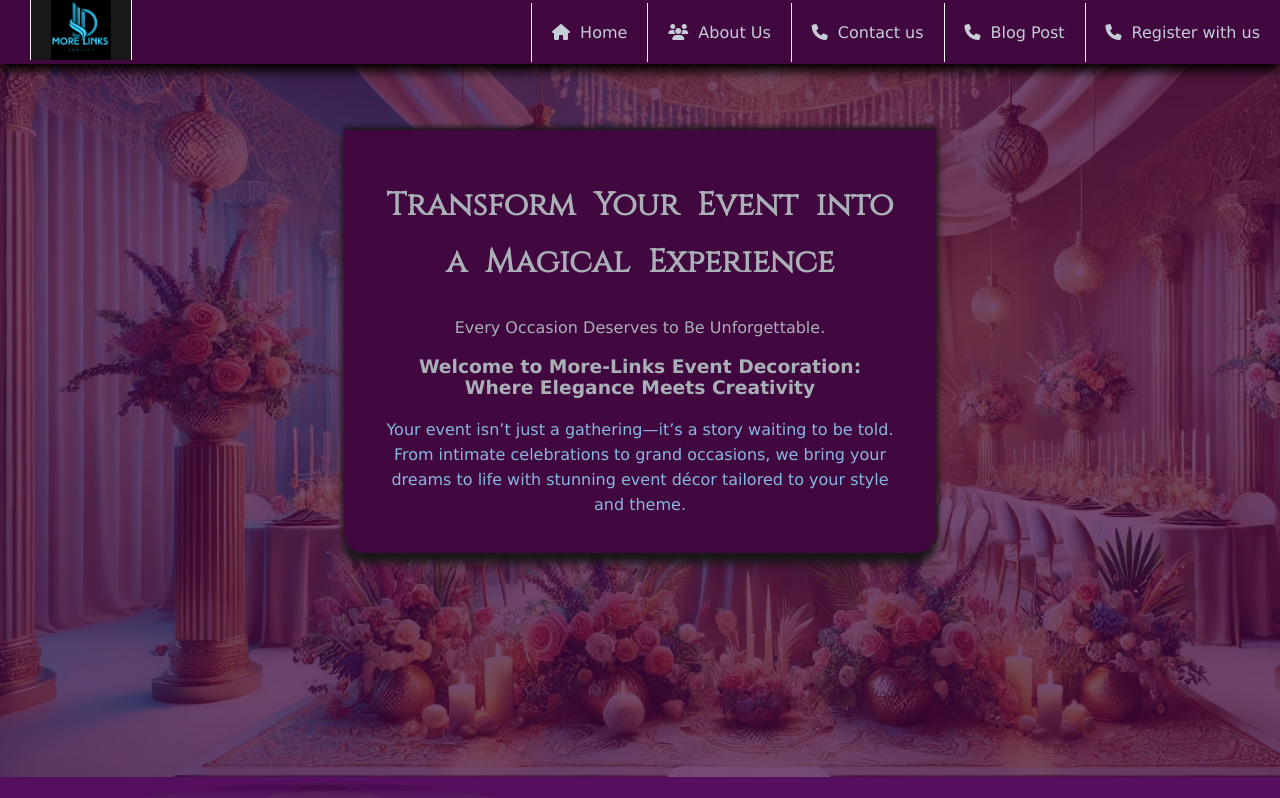
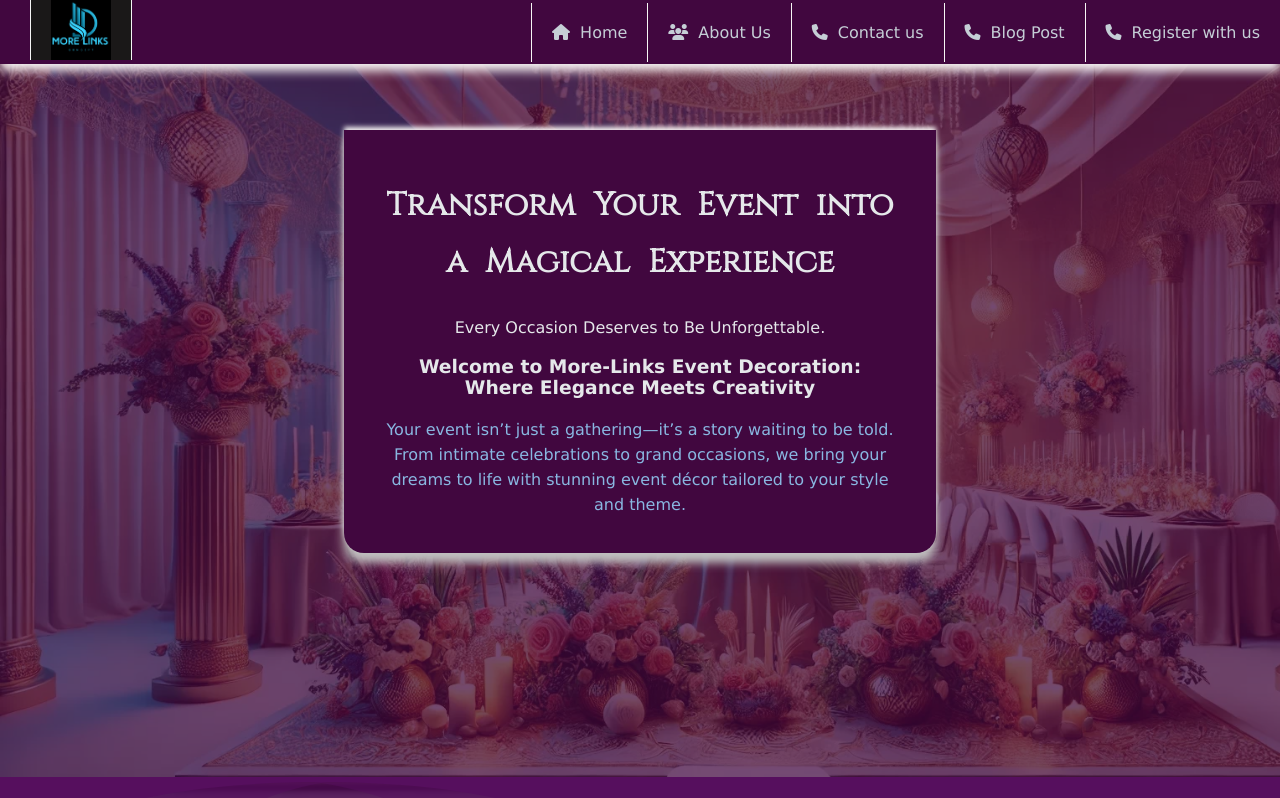
Before and after one commit to Ikendu/moreLinksDeco, a React (Vite) app in the folder mysite/: page / in a window 1280 px wide. Shown: the top 798 px of the page. Built offline with nearby package versions, Linux system fonts and the light colour scheme.

Commit message:
our service

```diff
--- a/mysite/src/App.css
+++ b/mysite/src/App.css
@@ -11,7 +11,7 @@ header {
   font-family: Verdana, Geneva, Tahoma, sans-serif;
   margin: 0;
   background-color: #41073f;
-  box-shadow: 0px 7px 10px #050000;
+  box-shadow: 0px 7px 10px #f9f6f6;
   transition: 1s;
 }
 
@@ -82,11 +82,11 @@ header {
   position: relative;
   top: 90px;
   margin: auto;
-  color: rgb(169, 176, 182);
+  color: rgb(229, 232, 234);
   width: 40%;
   background-color: #41073f;
   padding: 20px 40px;
-  box-shadow: 0px 10px 10px #171717, 0px -3px 5px #171717;
+  box-shadow: 0px 10px 10px #c1c0c0, 0px -3px 5px #f9f6f6;
   border-radius: 0 0 20px 20px;
   text-align: center;
 }
```
